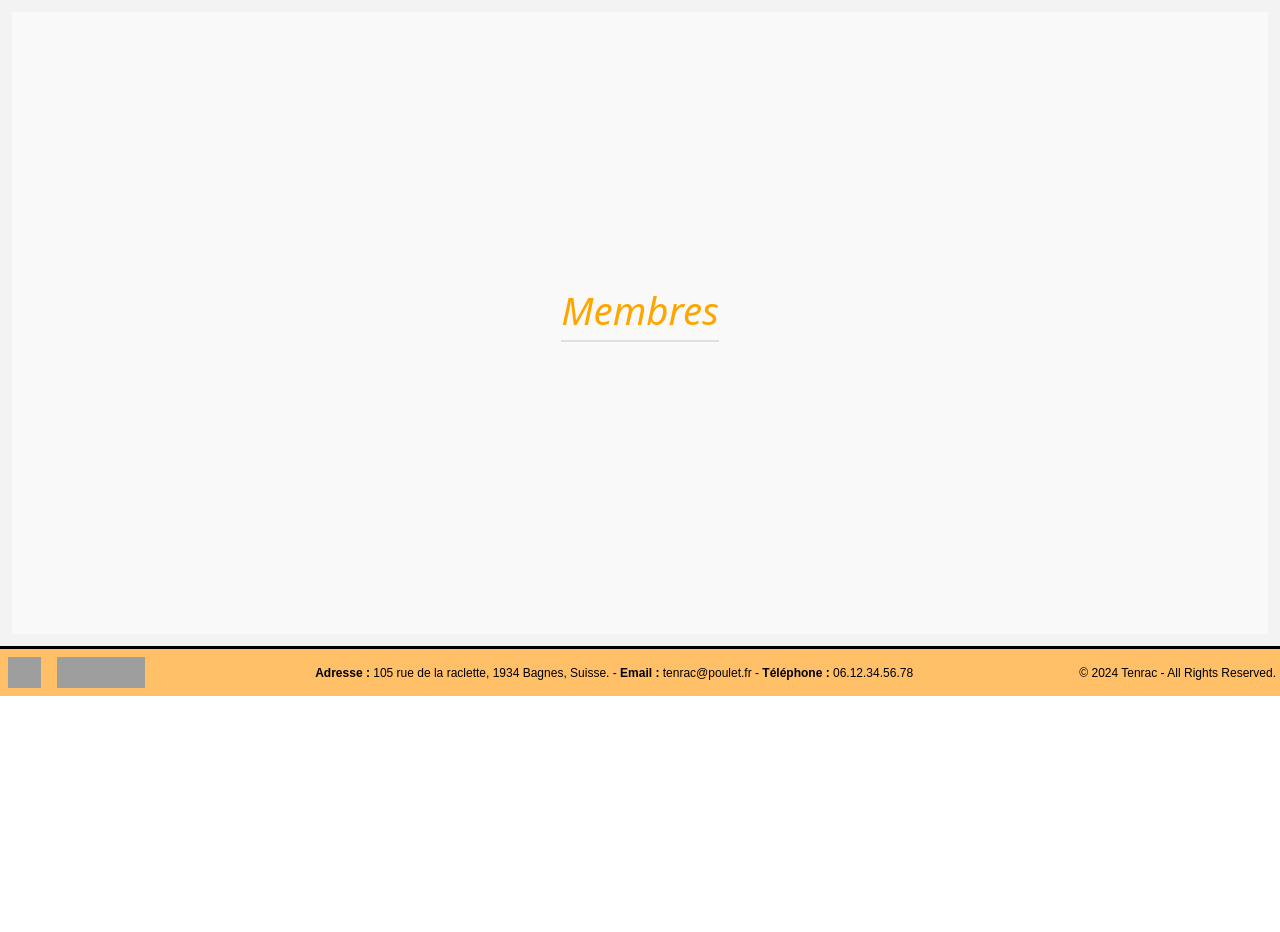
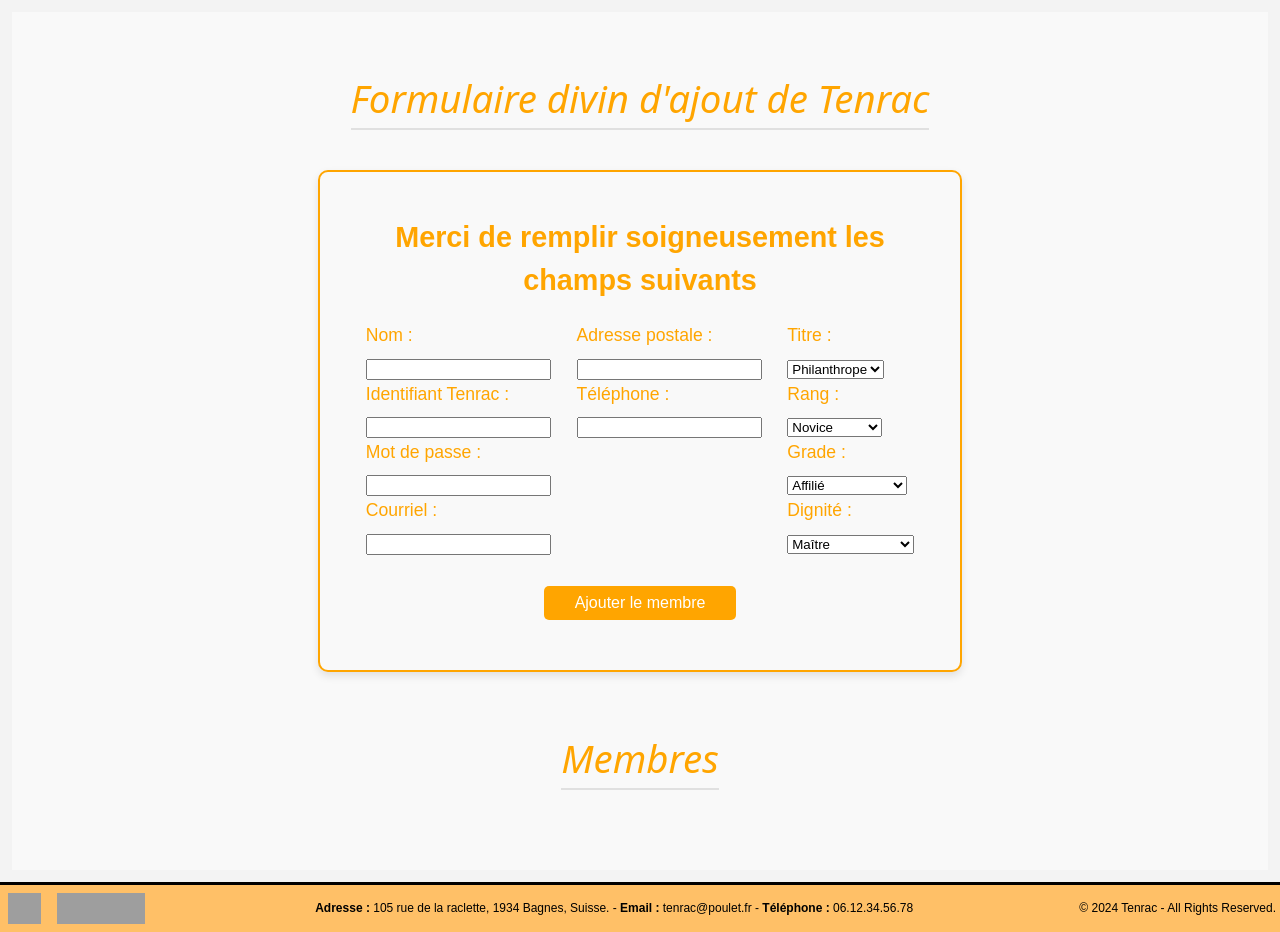
Before and after one commit to KERBADOU-Islem-2326063b/Projet-Tenrac, a PHP site: page /members in a window 1280 px wide. Shown: the part 104-1036 px from the top of the page. Before the commit the page ends 800 px from the top, so only its background shows below. Run offline with PHP 8.4, Linux system fonts and the light colour scheme; the visitor is signed in with stand-in values (Sample User, id 1); data that the repository does not hold is empty; grey boxes are pictures that could not be loaded.

Commit message:
feat: ajout de tenrac

```diff
--- a/_assets/styles/members.css
+++ b/_assets/styles/members.css
@@ -7,12 +7,54 @@ main {
     background-color: #f9f9f9;
 }
 
+/* Textes d'information */
 p.error {
     color: red;
 }
 
 p.ok {
     color: green;
+}
+
+/* Formulaire d'ajout de Tenrac */
+form {
+    display: flex;
+    flex-wrap: wrap;
+    flex-direction: column;
+    background-color: #f9f9f9;
+    border: 2px solid var(--main-color);
+    border-radius: 10px;
+    padding: 20px;
+    width: 90%;
+    max-width: 600px;
+    margin: 20px auto;
+    box-shadow: 0 4px 8px rgba(0, 0, 0, 0.1);
+}
+
+form h2 {
+    font-family: var(--main-family), sans-serif;
+    font-size: 1.8em;
+    color: var(--main-color);
+    text-align: center;
+    margin-bottom: 20px;
+}
+
+form div {
+    margin-bottom: 15px;
+}
+
+form label {
+    font-family: var(--main-family), sans-serif;
+    font-size: 1.1em;
+    color: var(--main-color);
+    display: block;
+    margin-bottom: 8px;
+}
+
+.formInputs {
+    display: flex;
+    flex-wrap: wrap;
+    justify-content: space-evenly;
 }
 
 /* Titre */
@@ -42,7 +84,6 @@ p.ok {
     transition: transform 0.3s ease, box-shadow 0.3s ease;
 }
 
-/* Hover effect for membre */
 .membre:hover {
     transform: translateY(-5px);
     box-shadow: 0 8px 16px rgba(0, 0, 0, 0.2);
@@ -92,6 +133,10 @@ button {
     color: #fff;
     cursor: pointer;
     transition: background-color 0.3s ease, transform 0.2s ease;
+}
+
+.deleteButtonForm {
+    all: revert;
 }
 
 .membre button {
--- a/modules/models/members.php
+++ b/modules/models/members.php
@@ -15,6 +15,11 @@ class Members {
         $this->db = $db;
     }
 
+    /**
+     * Récupère les membres tenrac en fonction du numéro de la page demandé,
+     * @param int $page numéro de la page souhaité
+     * @return bool|array l'array de tous les membres, false si erreur ou aucune donnée
+     */
     public function getMembers(int $page): bool|array
     {
         $nbTotalMembres = $this->getMembersCount();
@@ -27,6 +32,11 @@ class Members {
         return $db->query($stmt)->fetchAll();
     }
 
+    /**
+     * Supprime un membre de la base de données en fonction de son id de tenrac.
+     * @param string $id son id de tenrac
+     * @return true|string true si réussi, un string sinon
+     */
     public function deleteMember(string $id): true|string {
         $db = $this->db->getConn();
         $query = "DELETE FROM membre WHERE id_tenrac = :id";
@@ -41,6 +51,10 @@ class Members {
         }
     }
 
+    /**
+     * Renvoie le nombre total de membres dans la base de données.
+     * @return int
+     */
     public function getMembersCount(): int {
         $db = $this->db->getConn();
         $stmt = "SELECT COUNT(*) AS nb_membres FROM membre";
@@ -52,9 +66,72 @@ class Members {
 
     }
 
+    /**
+     * Renvoie le nombre de pages maximales, 5 éléments par page
+     * @return int
+     */
     public function getMaxPages(): int {
         $nbTotalMembres = $this->getMembersCount();
         $parPage = 5;
         return ceil($nbTotalMembres / $parPage);
     }
+
+    /**
+     * Ajoute un nouveau membre tenrac à la base de données,
+     * avec les nombreux paramètres que ce
+     * gourou de prof nous demande.
+     * @param $id_tenrac
+     * @param $mdp_tenrac
+     * @param $nom
+     * @param $courriel
+     * @param $adresse_postale
+     * @param $num_tel
+     * @param $grade
+     * @param $rang
+     * @param $titre
+     * @param $dignite
+     * @return bool|string true si réussi, string sinon
+     */
+    public function addNewMember($id_tenrac, $mdp_tenrac, $nom, $courriel, $adresse_postale,
+        $num_tel, $grade, $rang, $titre, $dignite): bool|string
+    {
+        $db = $this->db->getConn();
+        $query = "INSERT INTO membre (id_tenrac, mdp_tenrac, nom_, courriel, adresse_postale, num_tel, rang, grade, titre, dignite)
+              VALUES (:id_tenrac, :mdp_tenrac, :nom, :courriel, :adresse_postale, :num_tel, :rang, :grade, :titre, :dignite)";
+        $stmt = $db->prepare($query);
+
+        $stmt->bindParam(':id_tenrac', $id_tenrac);
+        $stmt->bindParam(':mdp_tenrac', $mdp_tenrac);
+        $stmt->bindParam(':nom', $nom);
+        $stmt->bindParam(':courriel', $courriel);
+        $stmt->bindParam(':adresse_postale', $adresse_postale);
+        $stmt->bindParam(':num_tel', $num_tel);
+        $stmt->bindParam(':rang', $rang);
+        $stmt->bindParam(':grade', $grade);
+        $stmt->bindParam(':titre', $titre);
+        $stmt->bindParam(':dignite', $dignite);
+
+        try {
+            $stmt->execute();
+            return true;
+        } catch (PDOException $e) {
+            return $e->getMessage();
+        }
+    }
+
+    public function addNewMemberFromPost(): bool|string
+    {
+        $id_tenrac = strtoupper($_POST["id"]);
+        $mdp_tenrac = password_hash($_POST["password"], PASSWORD_DEFAULT);
+        $nom = strtoupper($_POST["nom"]);
+        $courriel = $_POST["courriel"];
+        $adresse_postale = strtoupper($_POST["adresse_postale"]);
+        $num_tel = $_POST["num_tel"];
+        $grade = $_POST["grade"];
+        $rang = $_POST["rang"];
+        $titre = $_POST["titreTenrac"];
+        $dignite = $_POST["dignite"];
+
+        return $this->addNewMember($id_tenrac, $mdp_tenrac, $nom, $courriel, $adresse_postale, $num_tel, $grade, $rang, $titre, $dignite);
+    }
 }
--- a/modules/views/members.php
+++ b/modules/views/members.php
@@ -15,6 +15,84 @@ class Members {
     {
 ?>
 <main>
+        <?php if ($_SESSION['id_tenrac']) { ?>
+    <p id="titre"><i>Formulaire divin d'ajout de Tenrac</i></p>
+
+    <form method="post">
+        <h2>Merci de remplir soigneusement les champs suivants</h2>
+        <div class="formInputs">
+            <div class="basicInfo">
+                <label for="nom">Nom :</label>
+                <input type="text" id="nom" name="nom" required>
+
+                <label for="id">Identifiant Tenrac :</label>
+                <input type="text" id="id" name="id" required>
+
+                <label for="password">Mot de passe :</label>
+                <input type="password" id="password" name="password" required>
+
+                <label for="courriel">Courriel :</label>
+                <input type="email" id="courriel" name="courriel" required>
+            </div>
+            <div>
+                <label for="adresse_postale">Adresse postale :</label>
+                <input type="text" id="adresse_postale" name="adresse_postale" required>
+
+                <label for="num_tel">Téléphone :</label>
+                <input type="tel" id="num_tel" name="num_tel" required>
+            </div>
+            <div>
+                <label for="titreTenrac">Titre :</label>
+                <select name="titreTenrac" id="titreTenrac" required>
+                    <option value="PHILANTHROPE">Philanthrope</option>
+                    <option value="PROTECTEUR">Protecteur</option>
+                    <option value="HONORABLE">Honorable</option>
+                </select>
+
+                <label for="rang">Rang :</label>
+                <select name="rang" id="rang" required>
+                    <option value="NOVICE">Novice</option>
+                    <option value="COMPAGNON">Compagnon</option>
+                </select>
+
+                <label for="grade">Grade :</label>
+                <select name="grade" id="grade" required>
+                    <option value="AFFILIE">Affilié</option>
+                    <option value="SYMPATHISANT">Sympathisant</option>
+                    <option value="ADHERENT">Adhérent</option>
+                    <option value="CHEVALIER">Chevalier</option>
+                    <option value="DAME">Dame</option>
+                    <option value="GRAND CHEVALIER">Grand Chevalier</option>
+                    <option value="HAUTE DAME">Haute Dame</option>
+                    <option value="COMMANDEUR">Commandeur</option>
+                    <option value="GRAND CROIX">Grand’Croix</option>
+                </select>
+
+                <label for="dignite">Dignité :</label>
+                <select name="dignite" id="dignite" required>
+                    <option value="MAITRE">Maître</option>
+                    <option value="GRAND CHANCELIER">Grand Chancelier</option>
+                    <option value="GRAND MAITRE">Grand Maître</option>
+                </select>
+            </div>
+            <button type="submit" name="addMember">Ajouter le membre</button>
+        </div>
+
+        <?php
+        }
+        if(isset($_POST['addMember'])) {
+            $error = $this->model->addNewMemberFromPost();
+
+            if ($error !== true) { ?>
+                <p class="error">Échec de la création du Tenrac <?=$_POST['id']?>
+                    <br> <?=$error?></p>
+            <?php } else { ?>
+                <p class="ok">Tenrac créé! Que le gras apporte joie et abondance à ce jeune poussin.</p>
+            <?php }
+        }
+        ?>
+
+    </form>
     <p id="titre"><i>Membres</i></p>
     <?php
     if (isset($_POST['toDeleteId'])) {
@@ -43,11 +121,12 @@ class Members {
                 <div class="membre">
                     <div class="colonneL">
                         <?php if ($_SESSION['id_tenrac']) { ?>
-                                <form method="post">
+                                <form method="post" class="deleteButtonForm">
                                     <input type="hidden" name="toDeleteId" value="<?=$member["id_tenrac"]?>">
                                     <button aria-label='supprimer membre' type='submit'>X</button>
                                 </form>
                         <?php } ?>
+                        <div><strong><?=$member["titre"]?></strong></div>
                         <div><strong><?=$member["nom_"]?></strong></div>
                     </div>
                     <div class="colonneML">
```
